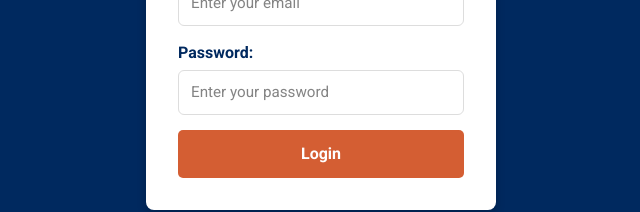
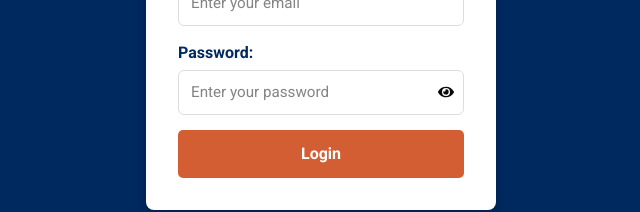
Before and after one commit to PasovitTechnologies/firmst, a React (Vite) app in the folder firmst-frontend/: page /login in a window 1280 px wide. Shown: the part 363-575 px from the top of the page, without its empty margins (319-959 px from the left). Built offline with nearby package versions, Linux system fonts and the light colour scheme.

Commit message:
password show option added

```diff
--- a/firmst-frontend/src/components/Login.css
+++ b/firmst-frontend/src/components/Login.css
@@ -67,3 +67,19 @@
   .submit-button:hover {
     background-color: #b94e2a;
   }
+  .password-input-container {
+    position: relative;
+  }
+
+  .password-input-container input {
+    width: 100%;
+    padding-right: 30px; /* Add space for the eye icon */
+  }
+
+  .password-toggle {
+    position: absolute;
+    top: 50%;
+    right: 10px;
+    transform: translateY(-50%);
+    cursor: pointer;
+  }
--- a/firmst-frontend/src/components/Login.jsx
+++ b/firmst-frontend/src/components/Login.jsx
@@ -5,10 +5,14 @@
 import "react-toastify/dist/ReactToastify.css";
 import "./Login.css";
 
+// Import eye icons
+import { FaEye, FaEyeSlash } from "react-icons/fa"; // Import eye icons for password visibility toggle
+
 const Login = () => {
   const { t } = useTranslation(); // i18n hook
   const [email, setEmail] = useState("");
   const [password, setPassword] = useState("");
+  const [showPassword, setShowPassword] = useState(false); // State for password visibility
   const navigate = useNavigate();
   const baseURL = import.meta.env.VITE_BASE_URL;
 
@@ -53,6 +57,10 @@
     }
   };
 
+  // Toggle show/hide password
+  const togglePasswordVisibility = () => {
+    setShowPassword(!showPassword);
+  };
 
   return (
     <div className="login-container">
@@ -76,8 +84,9 @@
 
         <div className="form-group">
           <label htmlFor="password">{t("LoginPage.passwordLabel")}</label>
+          <div className="password-input-container">
             <input
-            type="password"
+              type={showPassword ? "text" : "password"} // Toggle input type based on showPassword state
               id="password"
               name="password"
               value={password}
@@ -85,6 +94,11 @@
               placeholder={t("LoginPage.passwordPlaceholder")}
               required
             />
+            {/* Eye icon to toggle password visibility */}
+            <span className="password-toggle" onClick={togglePasswordVisibility}>
+              {showPassword ? <FaEyeSlash /> : <FaEye />}
+            </span>
+          </div>
         </div>
 
         <button type="submit" className="submit-button">
```
Lines whose indentation alone changed are shown as unchanged.
